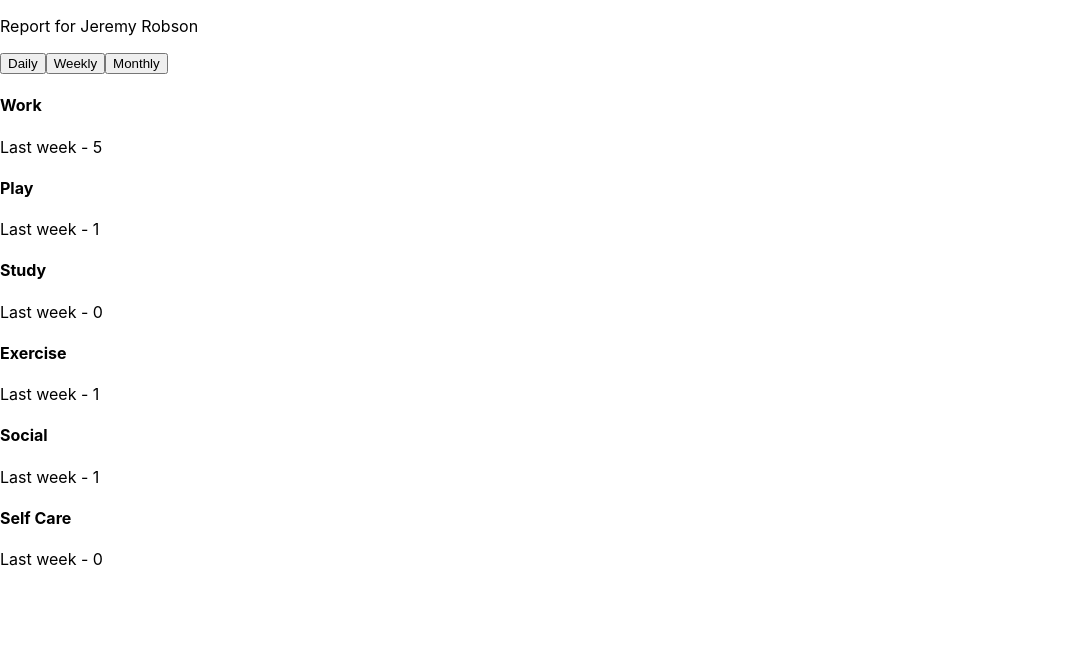
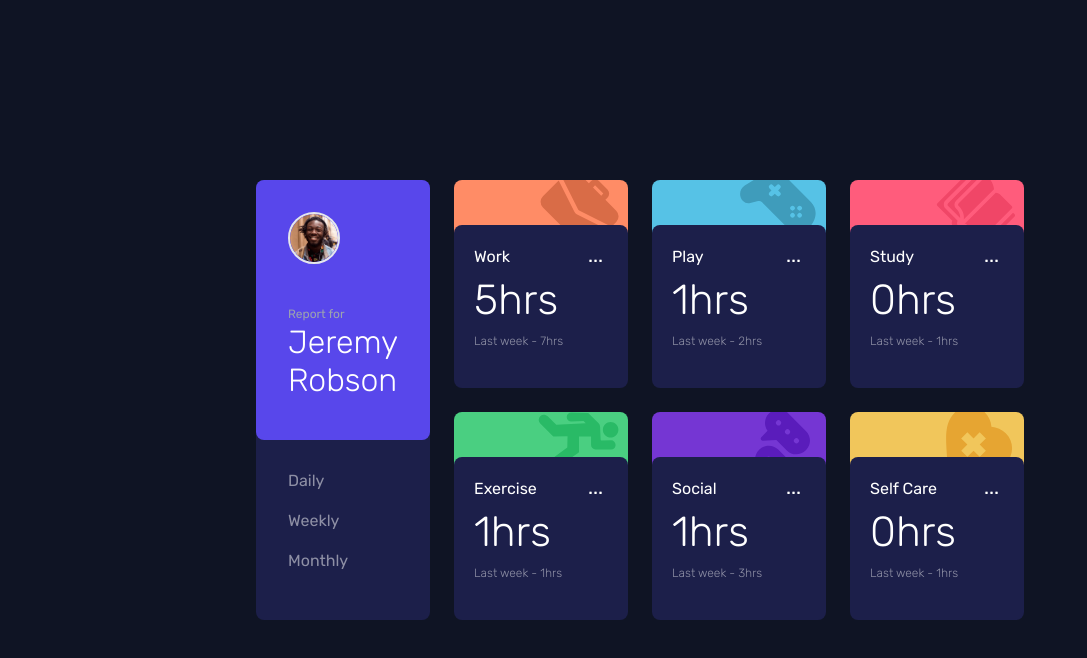
Before and after one commit to r-4132/time-tracking-dashboard-main, a React (Create React App) app: page / in a window 1280 px wide. Shown: the top 658 px of the page, without its empty margins (0-1087 px from the left). Built offline with nearby package versions, Linux system fonts and the light colour scheme.

Commit message:
done editing for big screen

```diff
--- a/public/index.html
+++ b/public/index.html
@@ -1,20 +1,21 @@
 <!DOCTYPE html>
 <html lang="en">
+
 <head>
   <meta charset="utf-8" />
   <link rel="icon" href="%PUBLIC_URL%/favicon.ico" />
   <meta name="viewport" content="width=device-width, initial-scale=1" />
   <meta name="theme-color" content="#000000" />
-    <meta
-      name="description"
-      content="Web site created using create-react-app"
-    />
+  <meta name="description" content="Web site created using create-react-app" />
   <link rel="apple-touch-icon" href="%PUBLIC_URL%/logo192.png" />
   <!--
       manifest.json provides metadata used when your web app is installed on a
       user's mobile device or desktop. See https://developers.google.com/web/fundamentals/web-app-manifest/
     -->
   <link rel="manifest" href="%PUBLIC_URL%/manifest.json" />
+  <link rel="preconnect" href="https://fonts.googleapis.com">
+  <link rel="preconnect" href="https://fonts.gstatic.com" crossorigin>
+  <link href="https://fonts.googleapis.com/css2?family=Rubik:wght@300;400;500&display=swap" rel="stylesheet">
   <!--
       Notice the use of %PUBLIC_URL% in the tags above.
       It will be replaced with the URL of the `public` folder during the build.
@@ -26,6 +27,7 @@
     -->
   <title>time-tracking-dashboard</title>
 </head>
+
 <body>
   <noscript>You need to enable JavaScript to run this app.</noscript>
   <div id="root"></div>
@@ -40,4 +42,5 @@
       To create a production bundle, use `npm run build` or `yarn build`.
     -->
 </body>
+
 </html>
--- a/src/components/Main.js
+++ b/src/components/Main.js
@@ -1,4 +1,5 @@
 import React, { useState, useEffect } from 'react';
+import jeremyImg from '../assets/image-jeremy.png'
 
 
 export default function Main() {
@@ -10,22 +11,22 @@ export default function Main() {
             try {
                 const res = await fetch('/data.json');
                 if (!res.ok) {
-                    console.log('error');
+                    console.log('error')
                 }
-
                 const jsonData = await res.json();
                 setData(jsonData)
             }
             catch (error) {
-                console.error('Error fetching data:', error);
+                console.log('error')
             }
         }
-        fetchData();
+
+        fetchData()
     }, []);
     const handleBtn = (select) => {
         setselectBtn(select);
     }
-    const selectTime = (title) => {
+    const selectDaily = (title) => {
 
         if (selectBtn === 'daily') {
             const matchingItem = data.find(item => item.title === title);
@@ -47,25 +48,63 @@ export default function Main() {
         }
         return 'Title not found';
     }
+    const selectPrev = (title) => {
+
+        if (selectBtn === 'daily') {
+            const matchingItem = data.find(item => item.title === title);
+            if (matchingItem) {
+                return matchingItem.timeframes.daily.previous;
+            }
+        }
+        else if (selectBtn === 'weekly') {
+            const matchingItem = data.find(item => item.title === title);
+            if (matchingItem) {
+                return matchingItem.timeframes.weekly.previous;
+            }
+        }
+        else if (selectBtn === 'monthly') {
+            const matchingItem = data.find(item => item.title === title);
+            if (matchingItem) {
+                return matchingItem.timeframes.monthly.previous;
+            }
+        }
+        return 'Title not found';
+    }
 
     return (
         <>
-            <main>
-                <div className="card">
-                    <p>Report for<span> Jeremy Robson</span></p>
-                    <button onClick={() => handleBtn('daily')}>Daily</button>
-                    <button onClick={() => handleBtn('weekly')}>Weekly</button>
-                    <button onClick={() => handleBtn('monthly')}>Monthly</button>
+            <main className='flex justify-center items-center h-screen w-screen'>
+                <div className='main-wrapper grid grid-cols-4 gap-6 rounded-lg h-[55%] w-[60%]'>
+                    <div className='card-container grid row-span-2 rounded-lg bg-darkBlue '>
+                        <div className="card grid rounded-lg h-[90%] bg-Blue ">
+                            <img className='w-[30%] border-2 rounded-full m-8' src={jeremyImg} alt='jeremy-image' />
+                            <p className='text-left px-8 mb-8 text-[12px] text-gray-400'>Report for<br></br><span className='text-[32px] leading-[38px] font-light text-white'> Jeremy Robson</span></p>
+                        </div>
+                        <div className='card-bottom flex flex-col items-start px-8 text-white space-y-4'>
+                            <button className='hover:opacity-100  opacity-50' onClick={() => handleBtn('daily')}>Daily</button>
+                            <button className='hover:opacity-100  opacity-50' onClick={() => handleBtn('weekly')}>Weekly</button>
+                            <button className='hover:opacity-100  opacity-50' onClick={() => handleBtn('monthly')}>Monthly</button>
+                        </div>
+
+                    </div>
+                    {
+                        data.map((item, index) => {
+                            return (
+                                <div className='container grid rounded-lg h-[98%]' key={index}>
+                                    <div className='wrap self-end rounded-lg h-[80%] p-5 bg-darkBlue translate-y-1 cursor-pointer hover:bg-Blue'>
+                                        <div className='flex justify-between mb-[10px'>
+                                            <h4>{item.title}</h4>
+                                            <button className='flex text-white items-center w-[20px] h-[20px] text-[20px] '>...</button>
+                                        </div>
+                                        <h4 className="data-cur text-[42px] font-light">{selectDaily(item.title)}hrs</h4>
+                                        <p className='text-[12px] opacity-50 font-light'>Last week - <span className="data-prev">{selectPrev(item.title)}hrs</span></p>
+                                    </div>
+
+                                </div>
+                            )
+                        })
+                    }
                 </div>
-                {data.map((item, index) => (
-                    <div className="card" key={index}>
-                        <div className="wrap">
-                            <h4>{item.title}</h4>
-                            <div className="data-cur"></div>
-                            <p>Last week - <span className="data-prev">{selectTime(item.title)}</span></p>
-                        </div>
-                    </div>
-                ))}
             </main>
         </>
     )
--- a/src/index.css
+++ b/src/index.css
@@ -5,9 +5,81 @@ body {
     sans-serif;
   -webkit-font-smoothing: antialiased;
   -moz-osx-font-smoothing: grayscale;
+  font-family: 'Rubik', sans-serif;
+
 }
 
 code {
   font-family: source-code-pro, Menlo, Monaco, Consolas, 'Courier New',
     monospace;
 }
+
+@tailwind base;
+@tailwind components;
+@tailwind utilities;
+
+:root {
+  --Blue: hsl(246, 80%, 60%);
+  --lightRed: hsl(15, 100%, 70%);
+  --softBlue: hsl(195, 74%, 62%);
+  --lightRedStudy: hsl(348, 100%, 68%);
+  --limeGreen: hsl(145, 58%, 55%);
+  --Violet: hsl(264, 64%, 52%);
+  --softOrange: hsl(43, 84%, 65%);
+
+  --veryDarkBlue: hsl(226, 43%, 10%);
+  --darkBlue: hsl(235, 46%, 20%);
+  --desaturatedBlue: hsl(235, 45%, 61%);
+  --paleBlue: hsl(236, 100%, 87%);
+}
+
+body {
+  background-color: var(--veryDarkBlue);
+}
+
+main h4,
+main p {
+  color: white;
+}
+
+main .main-wrapper .container:nth-of-type(2) {
+  background-image: url('../src/assets/icon-work.svg');
+  background-repeat: no-repeat;
+  background-color: var(--lightRed);
+  background-position: right 10% top -8%;
+}
+
+main .main-wrapper .container:nth-of-type(3) {
+  background-image: url('../src/assets/icon-play.svg');
+  background-repeat: no-repeat;
+  background-color: var(--softBlue);
+  background-position: right 10% top -8%;
+}
+
+main .main-wrapper .container:nth-of-type(4) {
+  background-image: url('../src/assets/icon-study.svg');
+  background-repeat: no-repeat;
+  background-color: var(--lightRedStudy);
+  background-position: right 10% top -8%;
+}
+
+main .main-wrapper .container:nth-of-type(5) {
+  background-image: url('../src/assets/icon-exercise.svg');
+  background-repeat: no-repeat;
+  background-color: var(--limeGreen);
+  background-position: right 10% top;
+}
+
+main .main-wrapper .container:nth-of-type(6) {
+  background-image: url('../src/assets/icon-social.svg');
+  background-repeat: no-repeat;
+  background-color: var(--Violet);
+  background-position: right 10% top -8%;
+}
+
+main .main-wrapper .container:nth-of-type(7) {
+  background-image: url('../src/assets/icon-self-care.svg');
+  background-repeat: no-repeat;
+  background-color: var(--softOrange);
+  background-position: right 10% top -5%;
+}
--- /dev/null
+++ b/tailwind.config.js
@@ -0,0 +1,28 @@
+/** @type {import('tailwindcss').Config} */
+module.exports = {
+  content: [
+    "./src/**/*.{js,jsx,ts,tsx}",
+  ],
+  theme: {
+    extend: {
+      screens:{
+        'phone': {'max-width': '376px'},
+      },
+      colors:{
+        Blue:"var(--Blue)",
+        lightRed:"var(--lightRed)",
+        softBlue:"var(--softBlue)",
+        lightRedStudy:"var(--lightRedStudy)",
+        limeGreen:"var(--limeGreen)",
+        Violet:"var(--Violet)",
+        softOrange:"var(--softOrange)",
+
+        veryDarkBlue:"var(--veryDarkBlue)",
+        darkBlue:"var(--darkBlue)",
+        desaturatedBlue:"var(--desaturatedBlue)",
+        paleBlue:"var(--paleBlue)"
+      }
+    },
+  },
+  plugins: [],
+}
```
Lines whose indentation alone changed are shown as unchanged.
